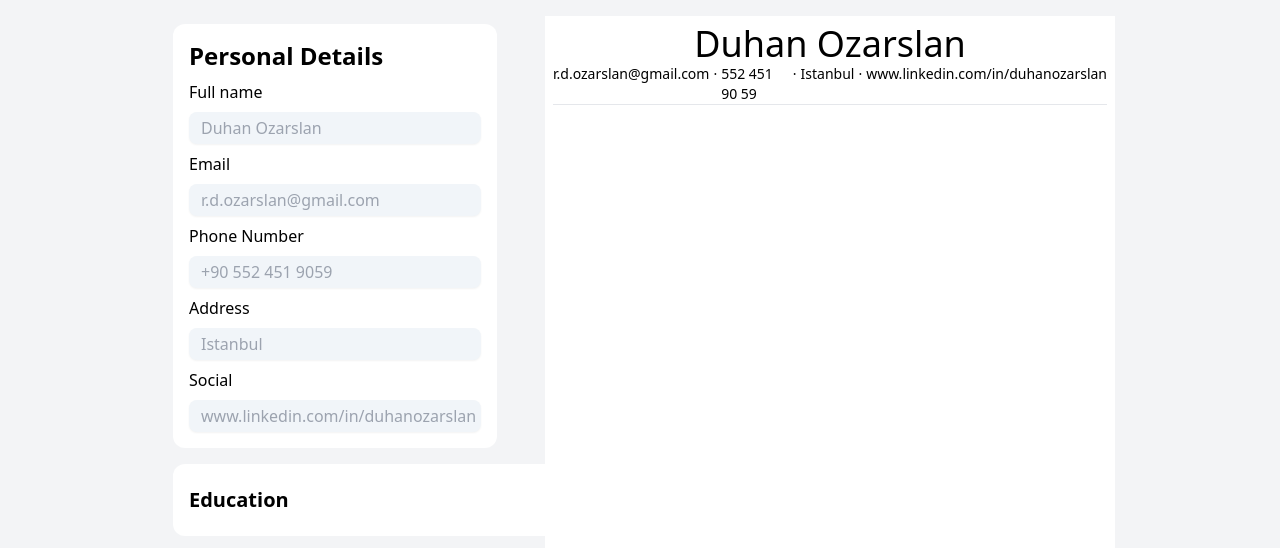
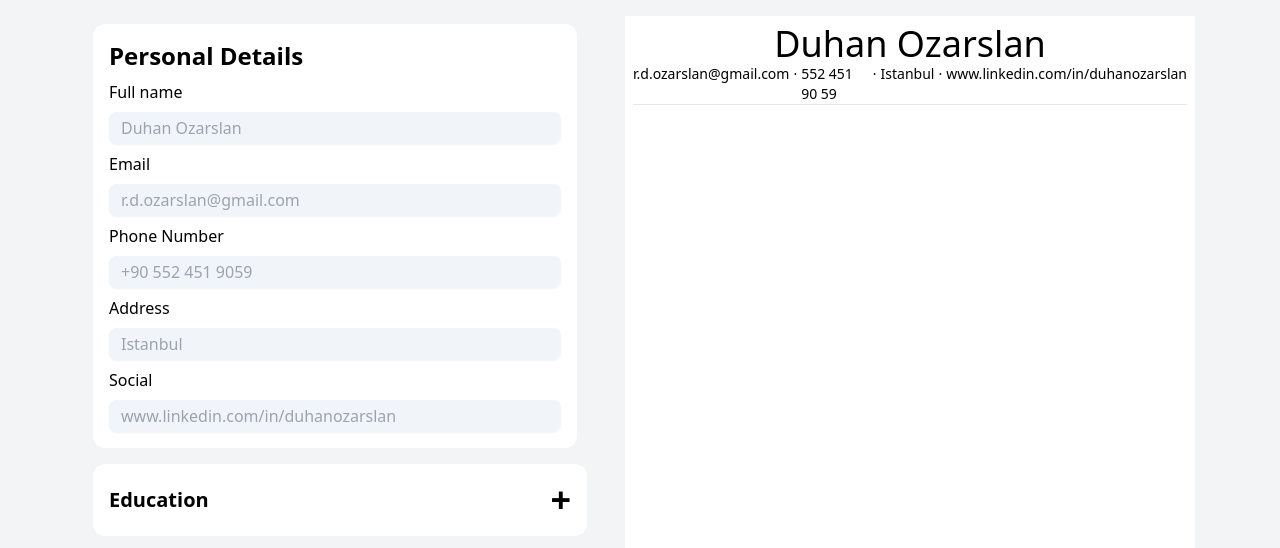
Before and after one commit to dhnozr/CVMaker, a React (Vite) app: page / in a window 1280 px wide. Shown: the top 548 px of the page. Built offline with nearby package versions, Linux system fonts and the light colour scheme.

Commit message:
left side width changed

```diff
--- a/src/App.jsx
+++ b/src/App.jsx
@@ -25,7 +25,7 @@ function App() {
   return (
     <>
       <div className='min-h-screen  bg-[#f3f4f6] flex justify-center  py-4 gap-10'>
-        <div className='max-w-[340px] w-full p-2'>
+        <div className='max-w-[500px] w-full p-2'>
           <div className='mb-4 '>
             <PersonalInfo personalInfo={personalInfo} onChange={onPersonalInfoChange} />
           </div>
```
